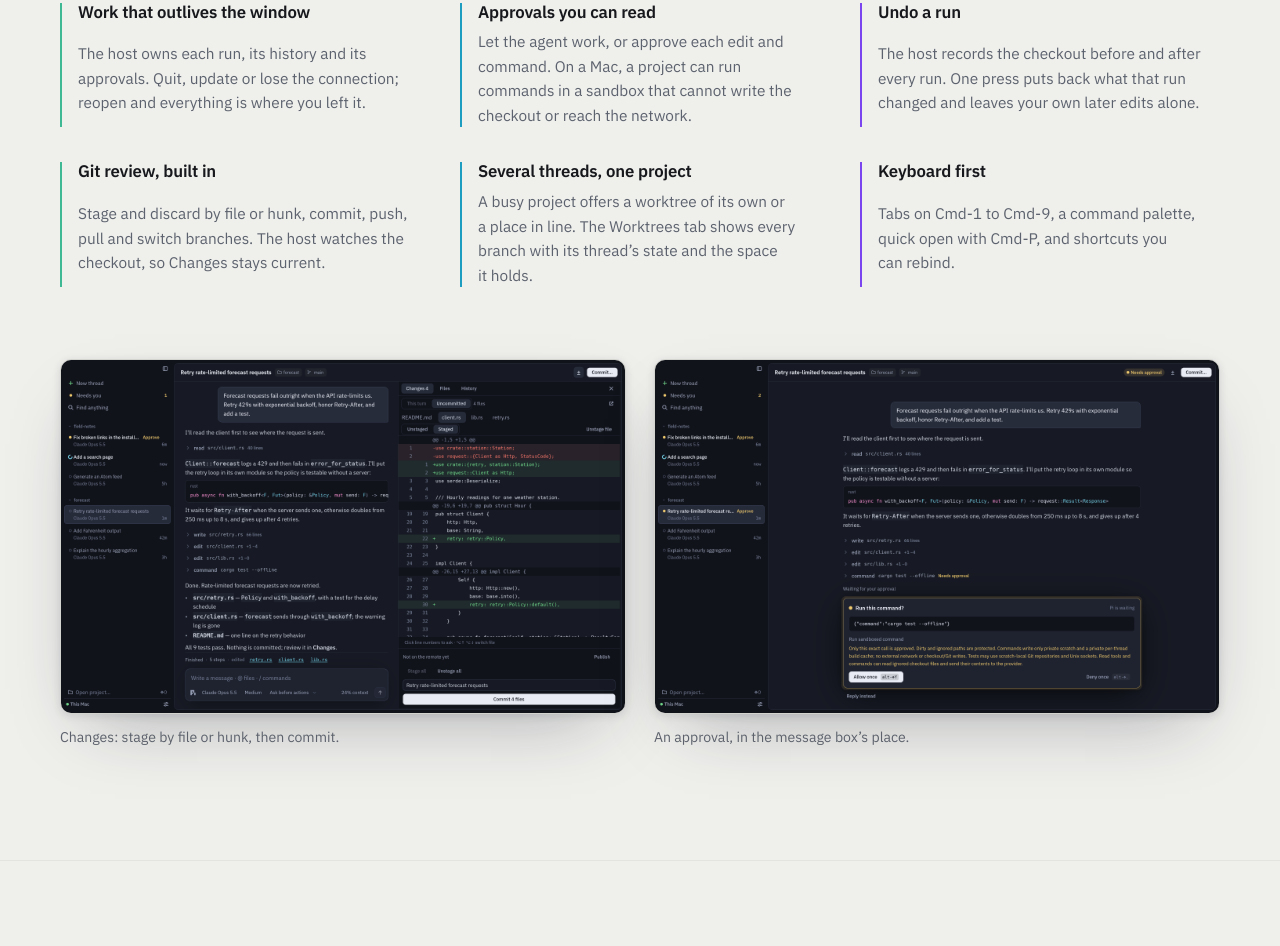
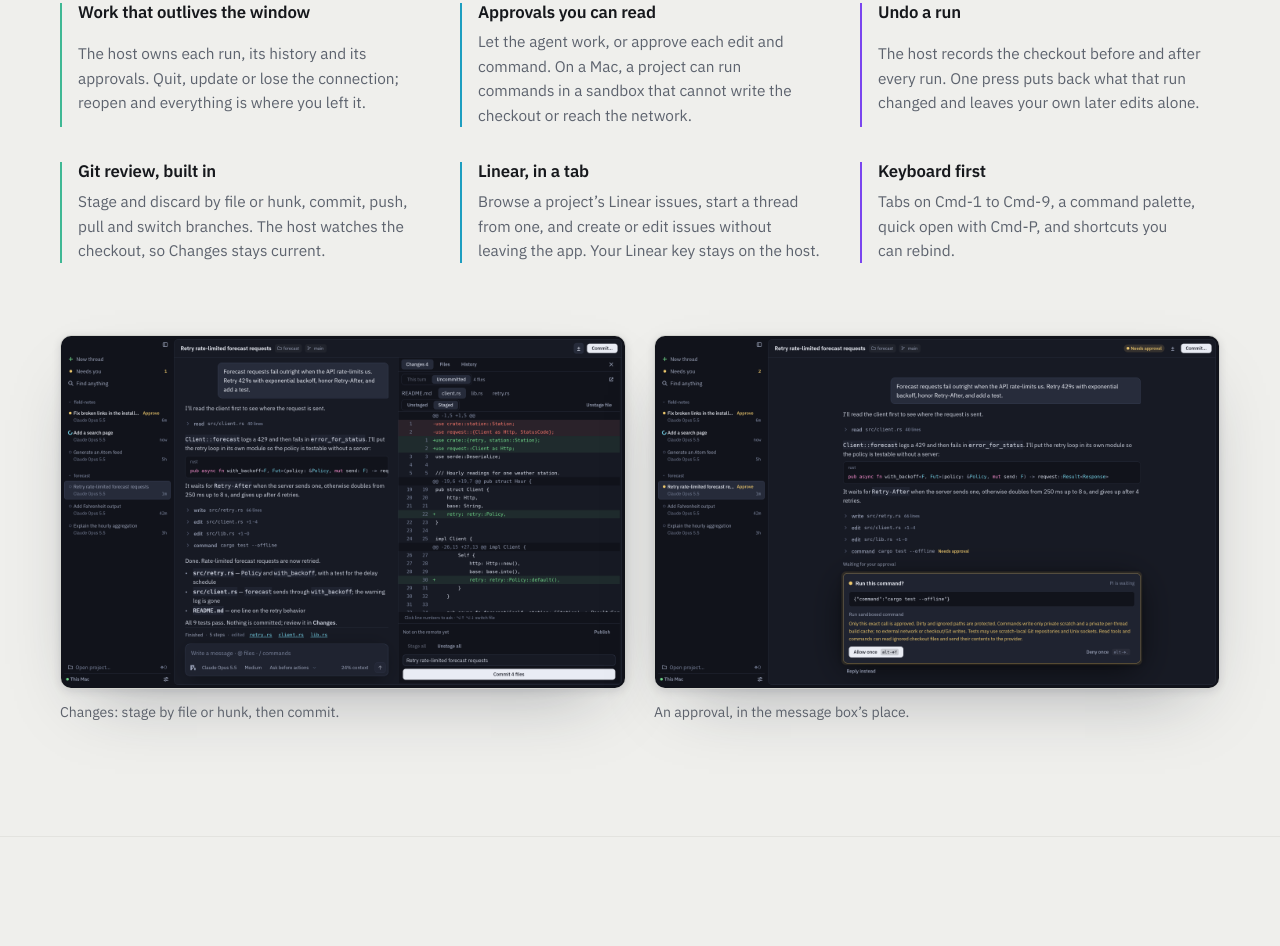
Before and after one commit to mostlyheath/plait-site, an Astro site: page / in a window 1280 px wide. Shown: the part 1685-2631 px from the top of the page. Built offline with nearby package versions, Linux system fonts and the light colour scheme; Astro itself is replaced by a stand-in of ours.

Commit message:
Show Linear issues among the features
Co-Authored-By: Claude Opus 5.5 <noreply@anthropic.com>

```diff
--- a/src/pages/index.astro
+++ b/src/pages/index.astro
@@ -52,8 +52,8 @@ const features = [
     body: 'Stage and discard by file or hunk, commit, push, pull and switch branches. The host watches the checkout, so Changes stays current.',
   },
   {
-    title: 'Several threads, one project',
-    body: 'A busy project offers a worktree of its own or a place in line. The Worktrees tab shows every branch with its thread’s state and the space it holds.',
+    title: 'Linear, in a tab',
+    body: 'Browse a project’s Linear issues, start a thread from one, and create or edit issues without leaving the app. Your Linear key stays on the host.',
   },
   {
     title: 'Keyboard first',
```
